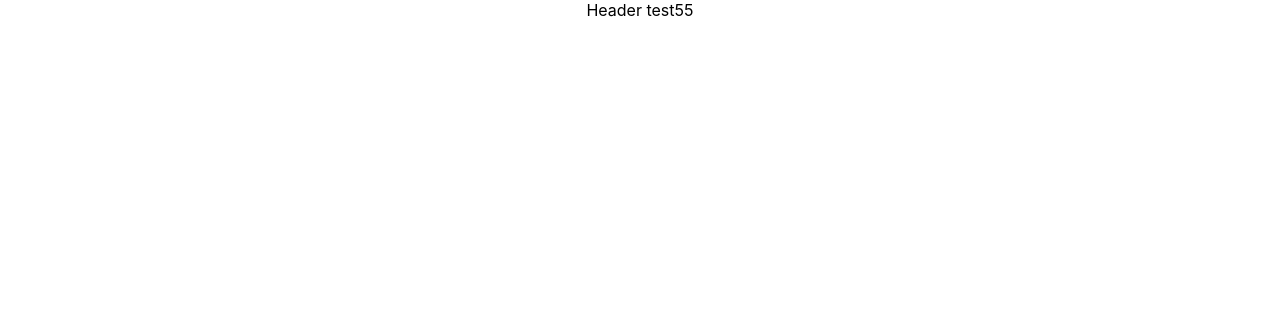
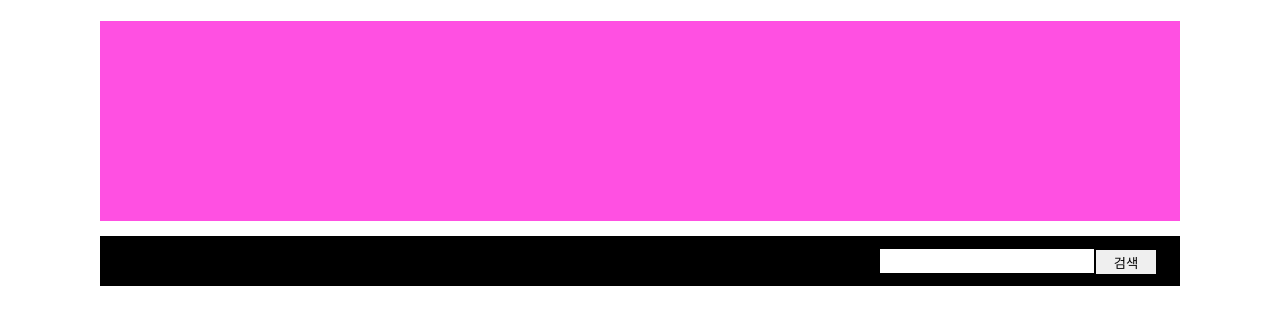
Before and after one commit to HugoParkk/meme-discussion, a React (Create React App) app: page / in a window 1280 px wide. Shown: the top 324 px of the page. Built offline with nearby package versions, Linux system fonts and the light colour scheme.

Commit message:
[05.27] 헤더 수정

```diff
--- a/src/components/Header.js
+++ b/src/components/Header.js
@@ -1,7 +1,59 @@
 import React from "react";
+import styled from 'styled-components';
 
 function Header() {
-  return <div>Header test55</div>;
+  return (
+    <div>
+
+      <HeaderStyleTest><h1></h1></HeaderStyleTest>
+      <HeaderBar>
+        <div id="header-search"><input></input><button>검색</button></div>
+      </HeaderBar>
+    </div>
+  );
 }
 
+const HeaderStyleTest = styled.header`
+  width: 1080px;
+  background: #ff50E2;
+  height: 200px;
+  color: white;
+  float: center;
+  top: 35px;
+  margin: auto;
+  margin-bottom: 15px
+`
+const HeaderBar = styled.div`
+  width: 1080px;
+  height: 50px;
+  background: #000;
+
+  margin: auto;
+  #header-search{
+    height: 30px;
+    padding: 12px;
+    width: 300px;
+    float: right;
+    /* margin-right:px; */
+  }
+  button{
+    border-radius: 0%;
+    height: 24px;
+    border: 0;
+    top:1.8px;
+    position: relative;
+    width: 60px;
+
+  }
+  input{
+    height: 22px;
+    border-radius: 0%;
+    border:0;
+    width: 210px;
+    margin-right: 2px;
+    box-shadow: 2px 2px 2px 2px;
+  }
+`
+
+
 export default Header;
```
